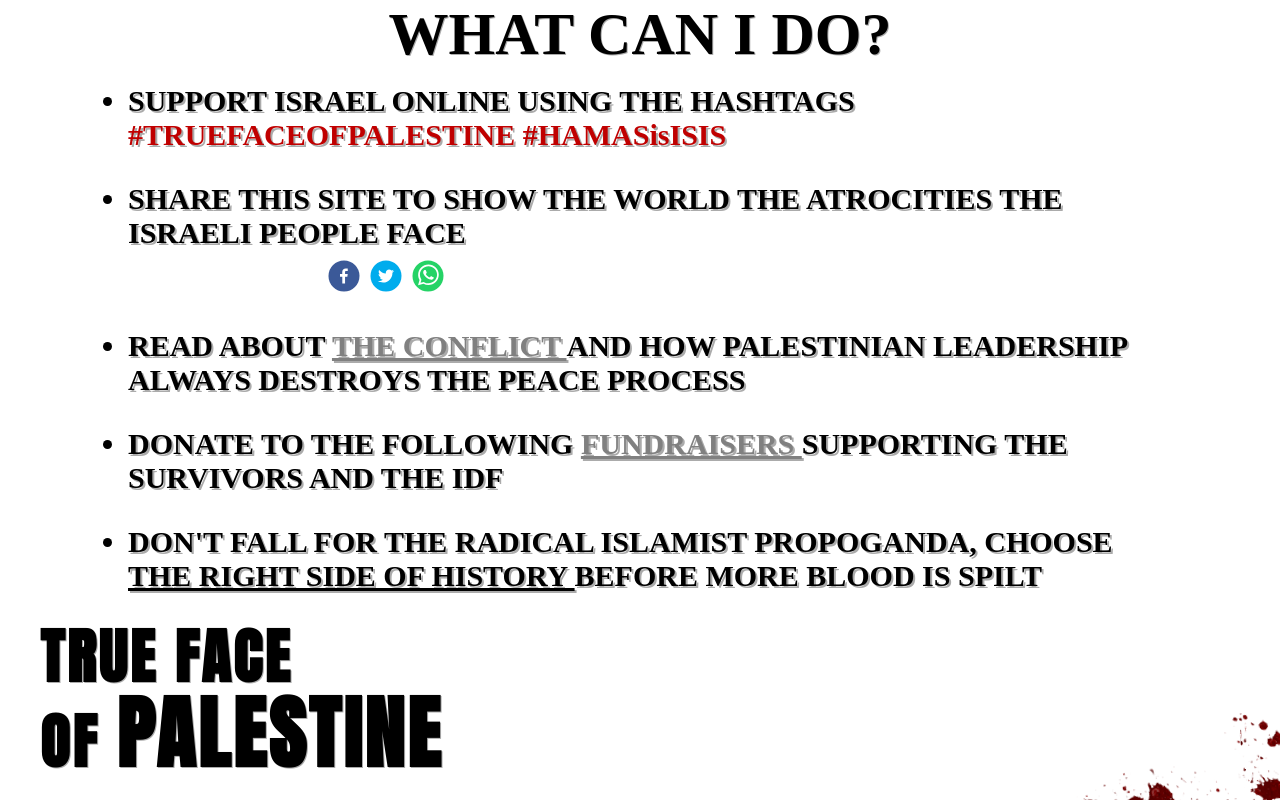
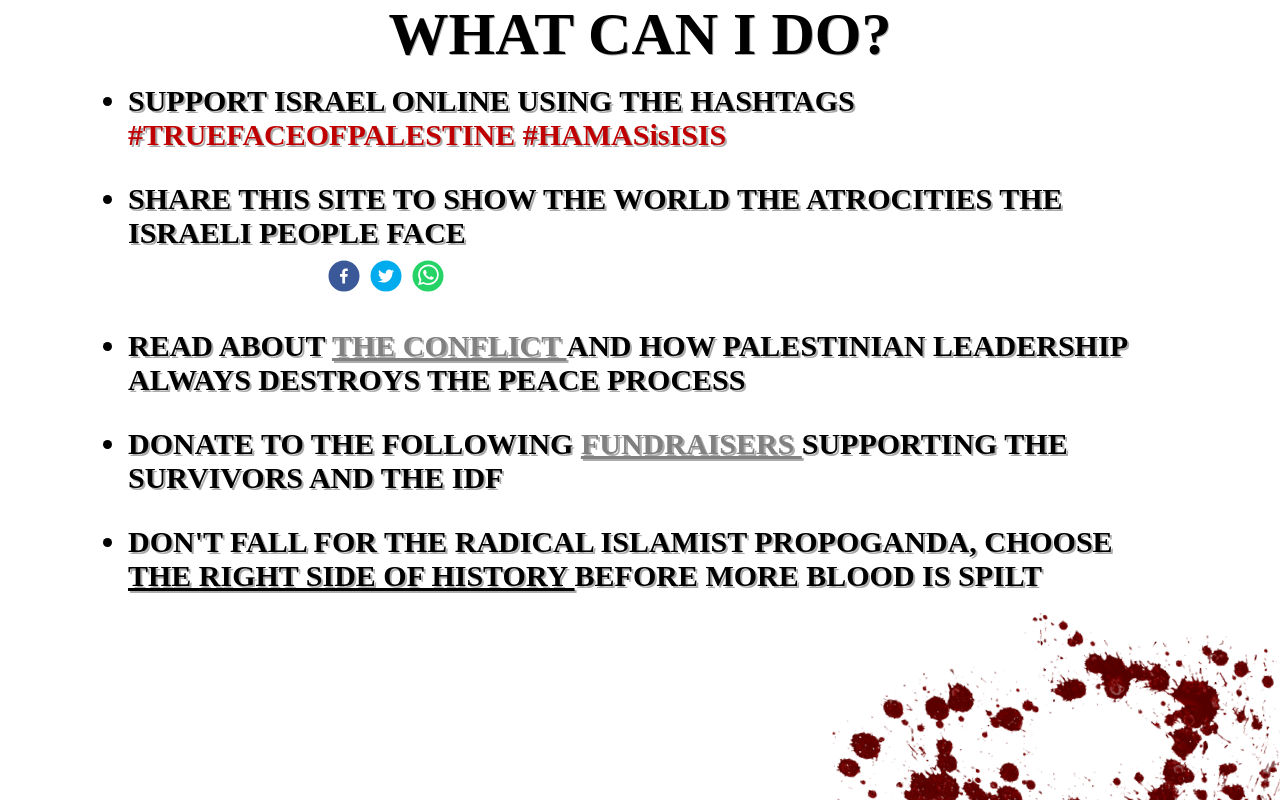
Before and after one commit to The-October-Team/7th-of-october, a React (Create React App) app: page /enough in a window 1280 px wide. Built offline with nearby package versions, Linux system fonts and the light colour scheme; a web font is replaced by a local one.

Commit message:
desktop fix and moved the blood

```diff
--- a/src/styles.css
+++ b/src/styles.css
@@ -313,7 +313,7 @@ body {
     position: absolute;
     transform: rotate(352deg);
     top: 35rem;
-    right: -30rem;
+    right: -25rem;
     z-index: 1;
 }
 
@@ -365,8 +365,9 @@ body {
     letter-spacing: 0.15rem;
     line-height: 3.8rem;
     margin-left: 2rem;
-    bottom: 1rem;
-    position:absolute;
+    margin-top: 2.2rem;
+    position:relative;
+    z-index: 99;
 }
 
 #enough-title>span {
@@ -389,9 +390,14 @@ body {
     }
 
     #blood-img {
-        top: 35rem;
-        right: -20rem;
+        top: 30rem;
+        right: -10rem;
     }
+
+    #enough-title {
+        visibility: hidden;
+    }
+
 }
 
 a:link {
```
